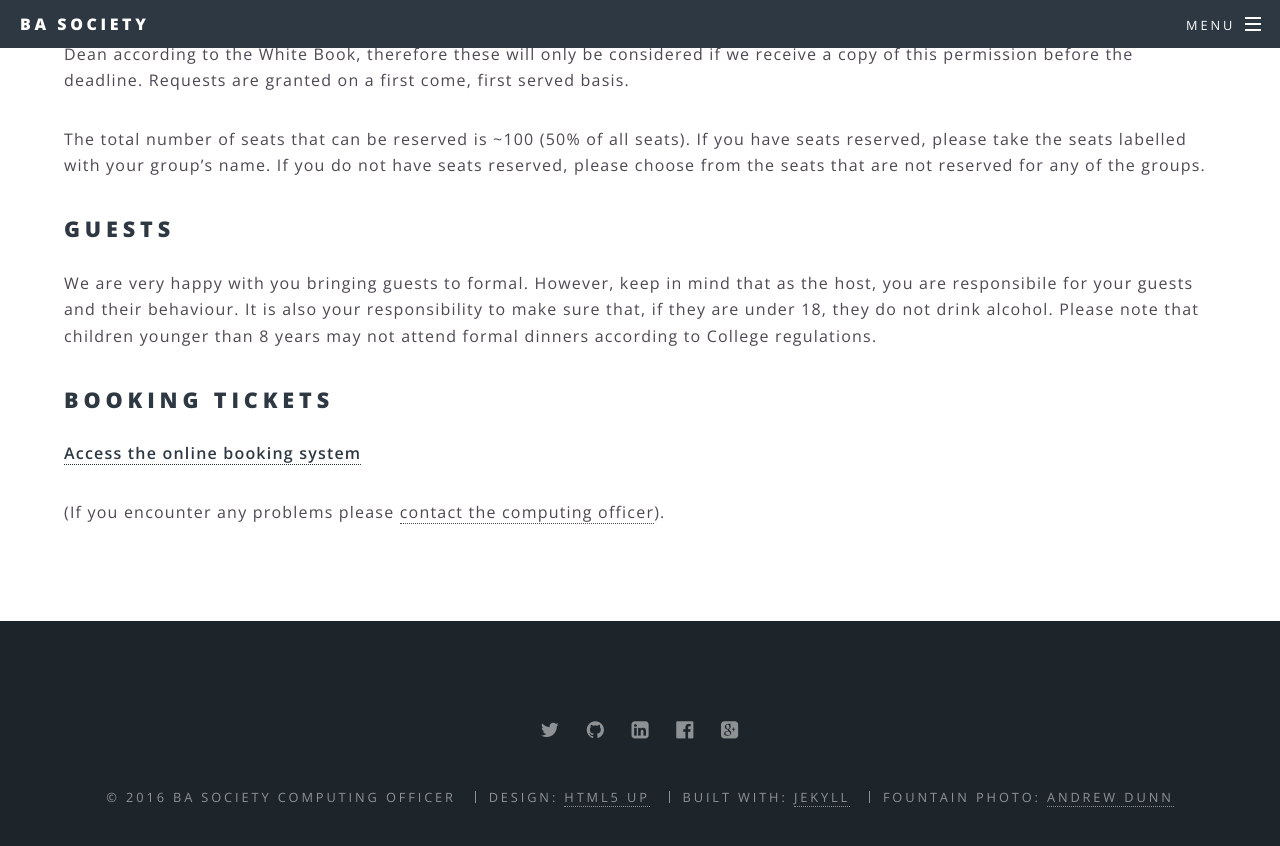
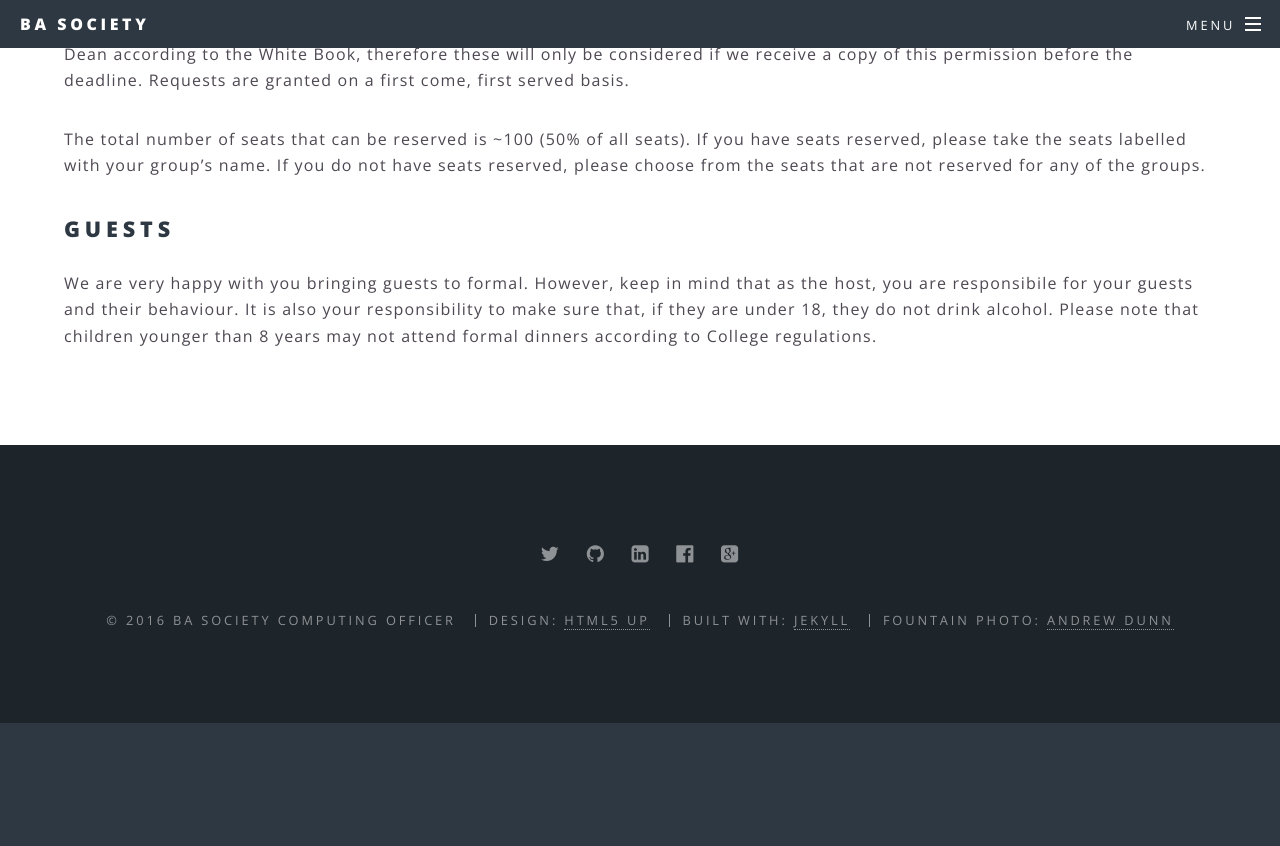
Before and after one commit to TrinityBASociety/trinitybasociety.github.io, a Jekyll site: the page built from ba-dinners/index.md, in a window 1280 px wide and 900 px high, scrolled down 730 px. Shown: the top 846 px of the window. Built offline with Jekyll 4.4.1, drawn with Linux system fonts in a browser that asks for light colours; after the commit the page ends 1453 px from its top, so only the background shows below that.

Commit message:
Remove superfluous link to BA Dinner booking system

```diff
--- a/ba-dinners/index.md
+++ b/ba-dinners/index.md
@@ -35,8 +35,3 @@ We are very happy with you bringing guests to formal.
 However, keep in mind that as the host, you are responsibile for your guests and their behaviour.
 It is also your responsibility to make sure that, if they are under 18, they do not drink alcohol.
 Please note that children younger than 8 years may not attend formal dinners according to College regulations.
-
-## Booking Tickets
-**[Access the online booking system](http://shib.upay.co.uk/upaychilli?entityID=https%3a%2f%2fshib.raven.cam.ac.uk%2fshibboleth)**
-
-(If you encounter any problems please [contact the computing officer](mailto:ba.computing@trin.cam.ac.uk)).
```
